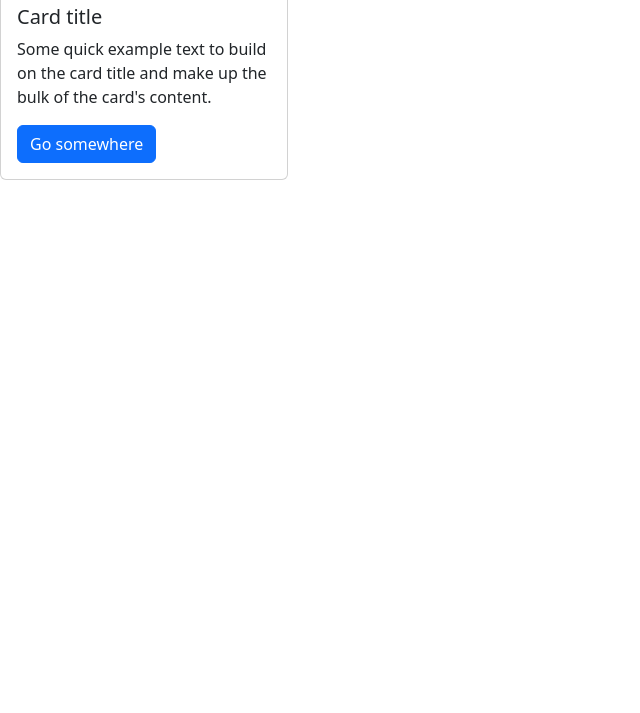
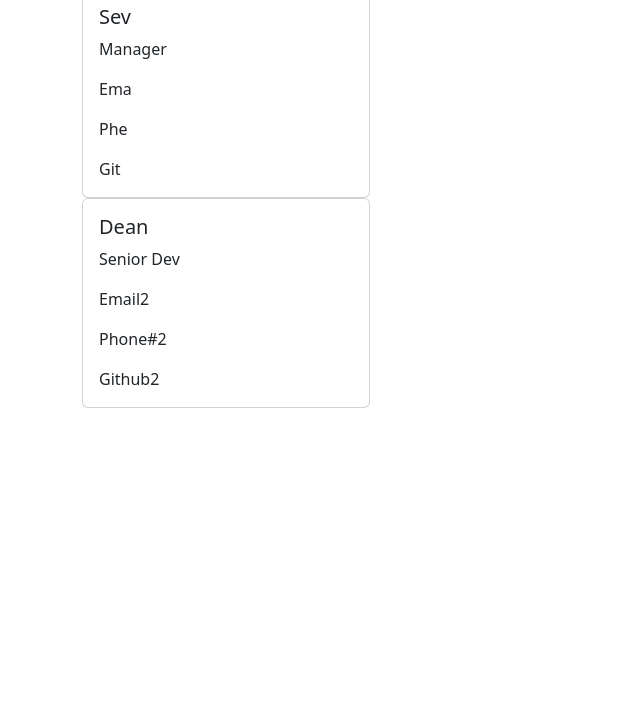
Before and after one commit to simplysimplify/Team-Profile-Generator, a website: page index.html in a window 1280 px wide. Shown: the part 87-800 px from the top of the page, without its empty margins (0-640 px from the left). Drawn offline with nearby package versions, Linux system fonts and the light colour scheme.

Commit message:
added html functionality for creating bootstrap cards and parsing data from inquirer

```diff
--- a/index.html
+++ b/index.html
@@ -13,14 +13,26 @@
 		<h1 class="display-4">
 			Team Profiles!
 		</h1>
+
+	<div class="container">
 		<div class="card" style="width: 18rem;">
 			<div class="card-body">
-				<h5 class="card-title">Card title</h5>
-				<p class="card-text">Some quick example text to build on the card title and make up the bulk of the card's
-					content.</p>
-				<a href="#" class="btn btn-primary">Go somewhere</a>
+				<h5 class="card-title">Sev</h5>
+				<p class="card-text">Manager</p>
+				<p class="card-text">Ema</p>
+				<p class="card-text">Phe</p>
+				<p class="card-text">Git</p>
 			</div>
 		</div>
 	</div>
-</body>
-</html>
+	<div class="container">
+		<div class="card" style="width: 18rem;">
+			<div class="card-body">
+				<h5 class="card-title">Dean</h5>
+				<p class="card-text">Senior Dev</p>
+				<p class="card-text">Email2</p>
+				<p class="card-text">Phone#2</p>
+				<p class="card-text">Github2</p>
+			</div>
+		</div>
+	</div>
```
Also changed, not shown: index.js (+32 -31 lines), 1 other file.
